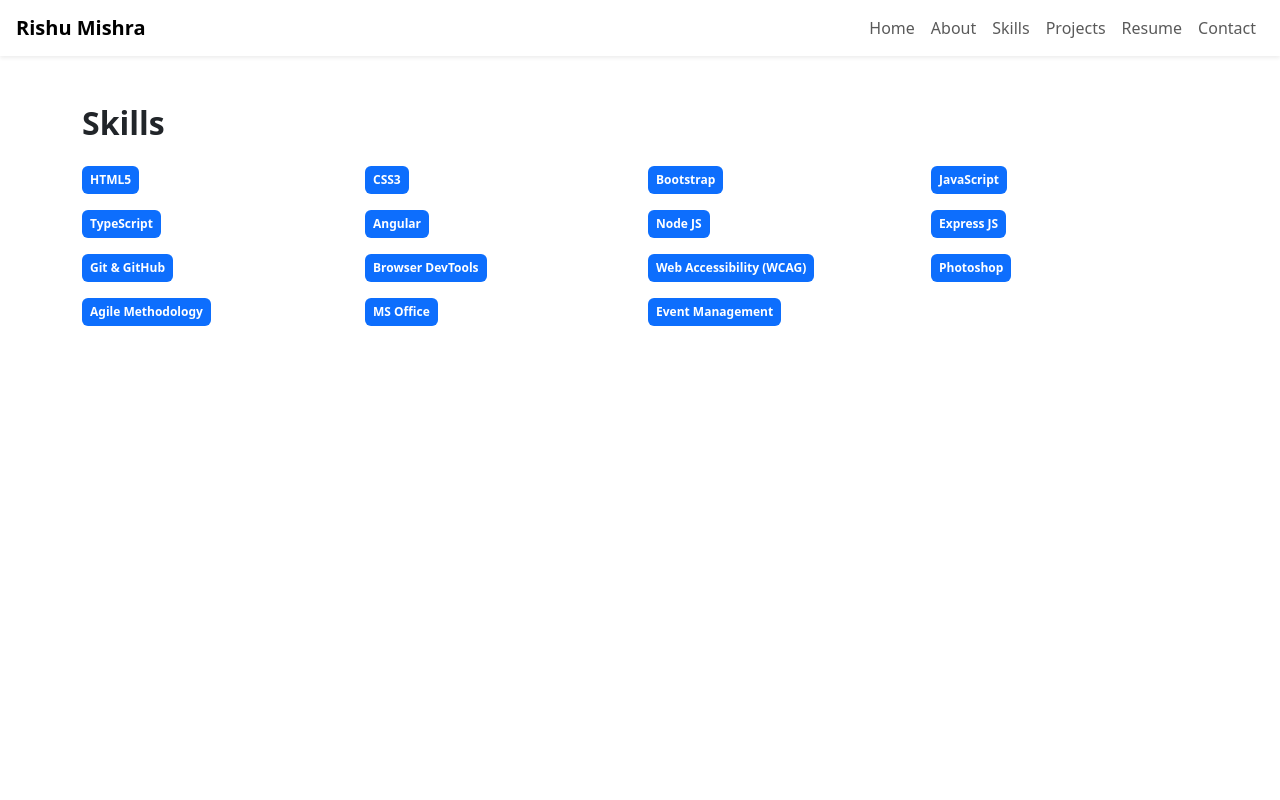
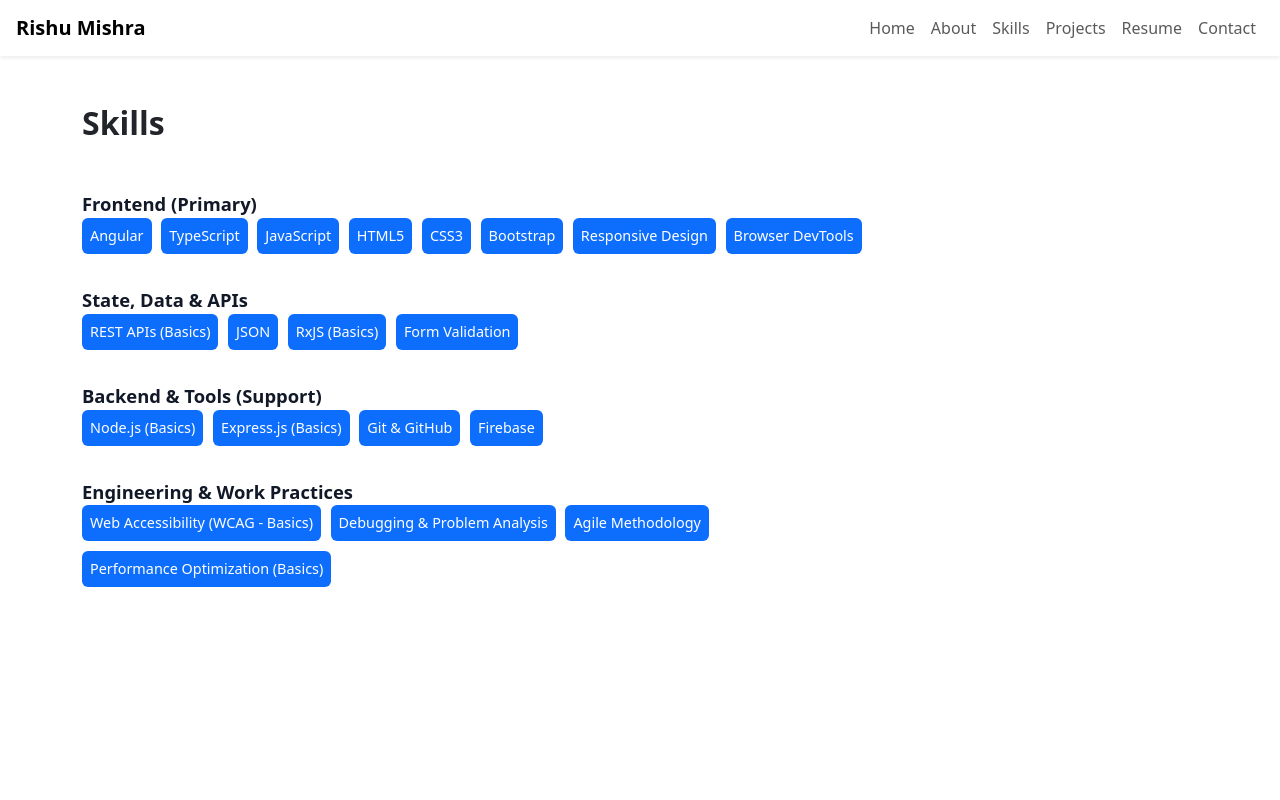
Before and after one commit to RishaanVats/RishuPortfolio, an Angular app: page /skills in a window 1280 px wide. Shown: the top 800 px of the page. Built offline with nearby package versions, Linux system fonts and the light colour scheme.

Commit message:
Tweaked and redeigned

```diff
--- a/src/app/components/about/about.css
+++ b/src/app/components/about/about.css
@@ -0,0 +1,4 @@
+.aboutMain{
+    color: #374151;
+    line-height: 1.65rem;
+}
--- a/src/app/components/about/about.html
+++ b/src/app/components/about/about.html
@@ -1,20 +1,26 @@
 <div class="container py-5">
   <h2 class="fw-bold mb-4">About Me</h2>
 
-  <p>
-    I’m a Frontend Developer with 3 years of experience at Wipro, building responsive Angular & MEAN stack
-    applications. After preparing for UPSC (3 years), I bring strong analytical thinking and structured
-    problem solving to tech work. Now transitioning back into frontend development.
+  <p class="aboutMain">
+    I’m a Frontend Developer with around 3 years of experience at Wipro, where I worked on building responsive
+    Angular-based applications and clean user interfaces as part of a MEAN stack environment. My work focused on
+    delivering maintainable frontend code while supporting production systems.
+
+    Over the past few years, I also engaged in rigorous competitive exam preparation, which strengthened my analytical
+    thinking, discipline, and ability to break down complex problems. I am now transitioning back into frontend
+    development, applying this structured mindset to building reliable and user-focused web applications.
   </p>
 
-  <p>
-    I enjoy UI development, performance optimization, Bootstrap layouts, and exploring AI/ML tools.
+  <p class="aboutMain">
+    I enjoy working on UI development, performance optimization, Bootstrap-based layouts, and gradually exploring AI/ML
+    tools to broaden my technical perspective.
   </p>
 </div>
 <div class="container py-5">
   <h2 class="fw-bold mb-4">Education</h2>
 
   <ul>
-    <li><strong>Bachelor of Technology in Electronics and CommunicationEngineering</strong>, VIT University, Vellore, 2019</li>
-    <li><strong>UPSC Civil Services Examination Preparation</strong>, 2022-2025</li>
+    <li><strong>Bachelor of Technology in Electronics and Communication Engineering</strong>, VIT University, Vellore,
+      2019</li>
+    <li><strong>Independent Preparation for Competitive Civil Services Examination</strong>, 2022-2025</li>
   </ul>
--- a/src/app/components/hero/hero.css
+++ b/src/app/components/hero/hero.css
@@ -0,0 +1,27 @@
+.hero-title {
+  line-height: 1.2;
+}
+
+.hero-identity {
+  line-height: 1.4;
+  margin-top: 0.75rem;
+}
+
+.hero-subtitle {
+  line-height: 1.6;
+  margin-top: 0.9rem;
+  color: #6b7280;
+  font-size: 1.05rem;
+  font-weight: 400;
+}
+
+.hero-actions {
+  margin-top: 1.25rem;
+}
+
+
+@media (max-width: 768px) {
+  .hero-subtitle {
+    font-size: 1rem;
+  }
+}
--- a/src/app/components/hero/hero.html
+++ b/src/app/components/hero/hero.html
@@ -1,12 +1,13 @@
 <section class="container py-5">
   <div class="row align-items-center">
     <div class="col-md-6">
-      <h1 class="display-4 fw-bold">Hi, I'm <span class="text-primary">Rishu Mishra</span></h1>
-      <p class="lead mt-3">
-        Frontend Developer • Electronics Engineer • Research-driven Thinker
+      <h1 class="display-4 fw-bold">Hi, I'm <span class="text-primary hero-title">Rishu Mishra</span></h1>
+      <p class="lead mt-3 hero-identity">
+        Frontend Developer • Electronics Engineer • Analytical Problem Solver
       </p>
-      <a routerLink="/projects" class="btn btn-primary mt-3 me-2">View Projects</a>
-      <a routerLink="/contact" class="btn btn-outline-primary mt-3">Contact Me</a>
+      <p class="hero-subtitle ">I build clean, responsive frontend applications using Angular, focusing on performance, usability, and maintainable code.</p>
+      <a routerLink="/projects" class="btn btn-primary mt-3 me-2 hero-actions">View Projects</a>
+      <a routerLink="/contact" class="btn btn-outline-primary mt-3 hero-actions">GitHub</a>
     </div>
 
     <div class="col-md-6 text-center mt-4">
--- a/src/app/components/skills/skills.css
+++ b/src/app/components/skills/skills.css
@@ -0,0 +1,27 @@
+.pill-container {
+    display: flex;
+    flex-wrap: wrap;
+    gap: 0.6rem;
+    margin-bottom: 2rem;
+    max-width: 820px;
+}
+
+.skill-category-title {
+    font-size: 1.15rem;
+    font-weight: 600;
+    color: #111827;
+    /* dark gray */
+    margin-bottom: 0.8rem;
+}
+
+.pill-custom {
+    background-color: #0d6efd;
+    /* same blue */
+    color: #ffffff;
+    font-size: 0.9rem;
+    border-radius: 6px;
+    font-weight: 500;
+    white-space: nowrap;
+    padding: 7px 14px;
+    line-height: 1.4;
+}
--- a/src/app/components/skills/skills.html
+++ b/src/app/components/skills/skills.html
@@ -1,22 +1,35 @@
 <div class="container py-5">
-  <h2 class="fw-bold mb-4">Skills</h2>
-
-  <div class="row g-3">
-    <div class="col-6 col-md-3"><span class="badge bg-primary p-2">HTML5</span></div>
-    <div class="col-6 col-md-3"><span class="badge bg-primary p-2">CSS3</span></div>
-    <div class="col-6 col-md-3"><span class="badge bg-primary p-2">Bootstrap</span></div>
-    <div class="col-6 col-md-3"><span class="badge bg-primary p-2">JavaScript</span></div>
-    <div class="col-6 col-md-3"><span class="badge bg-primary p-2">TypeScript</span></div>
-    <div class="col-6 col-md-3"><span class="badge bg-primary p-2">Angular</span></div>
-    <div class="col-6 col-md-3"><span class="badge bg-primary p-2">Node JS</span></div>
-    <div class="col-6 col-md-3"><span class="badge bg-primary p-2">Express JS</span></div>
-    <div class="col-6 col-md-3"><span class="badge bg-primary p-2">Git & GitHub</span></div>
-    <div class="col-6 col-md-3"><span class="badge bg-primary p-2">Browser DevTools</span></div>
-    <div class="col-6 col-md-3"><span class="badge bg-primary p-2">Web Accessibility (WCAG)</span></div>
-    <div class="col-6 col-md-3"><span class="badge bg-primary p-2">Photoshop</span></div>
-    <div class="col-6 col-md-3"><span class="badge bg-primary p-2">Agile Methodology</span></div>
-    <div class="col-6 col-md-3"><span class="badge bg-primary p-2">MS Office</span></div>
-    <div class="col-6 col-md-3"><span class="badge bg-primary p-2">Event Management</span></div>
-
+  <h2 class="fw-bold mb-5"aria-label="Skills">Skills</h2>
+  <span class="skill-category-title" aria-label="Frontend (Primary)">Frontend (Primary)</span>
+  <div class="pill-container g-1 ">
+    <span class="badge bg-primary p-2 pill-custom">Angular</span>
+    <span class="badge bg-primary p-2 pill-custom">TypeScript</span>
+    <span class="badge bg-primary p-2 pill-custom">JavaScript</span>
+    <span class="badge bg-primary p-2 pill-custom">HTML5</span>
+    <span class="badge bg-primary p-2 pill-custom">CSS3</span>
+    <span class="badge bg-primary p-2 pill-custom">Bootstrap</span>
+    <span class="badge bg-primary p-2 pill-custom">Responsive Design</span>
+    <span class="badge bg-primary p-2 pill-custom">Browser DevTools</span>
+  </div>
+  <span class="skill-category-title" aria-label="State, Data & APIs">State, Data & APIs</span>
+  <div class="pill-container g-1 ">
+    <span class="badge bg-primary p-2 pill-custom">REST APIs (Basics)</span>
+    <span class="badge bg-primary p-2 pill-custom">JSON</span>
+    <span class="badge bg-primary p-2 pill-custom">RxJS (Basics)</span>
+    <span class="badge bg-primary p-2 pill-custom">Form Validation</span>
+  </div>
+  <span class="skill-category-title" aria-label="Backend & Tools (Support)">Backend & Tools (Support)</span>
+  <div class="pill-container g-1 ">
+    <span class="badge bg-primary p-2 pill-custom">Node.js (Basics)</span>
+    <span class="badge bg-primary p-2 pill-custom">Express.js (Basics)</span>
+    <span class="badge bg-primary p-2 pill-custom">Git & GitHub</span>
+    <span class="badge bg-primary p-2 pill-custom">Firebase</span>
+  </div>
+  <span class="skill-category-title" aria-label="Engineering & Work Practices">Engineering & Work Practices</span>
+  <div class="pill-container g-1 ">
+    <span class="badge bg-primary p-2 pill-custom">Web Accessibility (WCAG - Basics)</span>
+    <span class="badge bg-primary p-2 pill-custom">Debugging & Problem Analysis</span>
+    <span class="badge bg-primary p-2 pill-custom">Agile Methodology</span>
+    <span class="badge bg-primary p-2 pill-custom pill-custom">Performance Optimization (Basics)</span>
   </div>
 </div>
```
